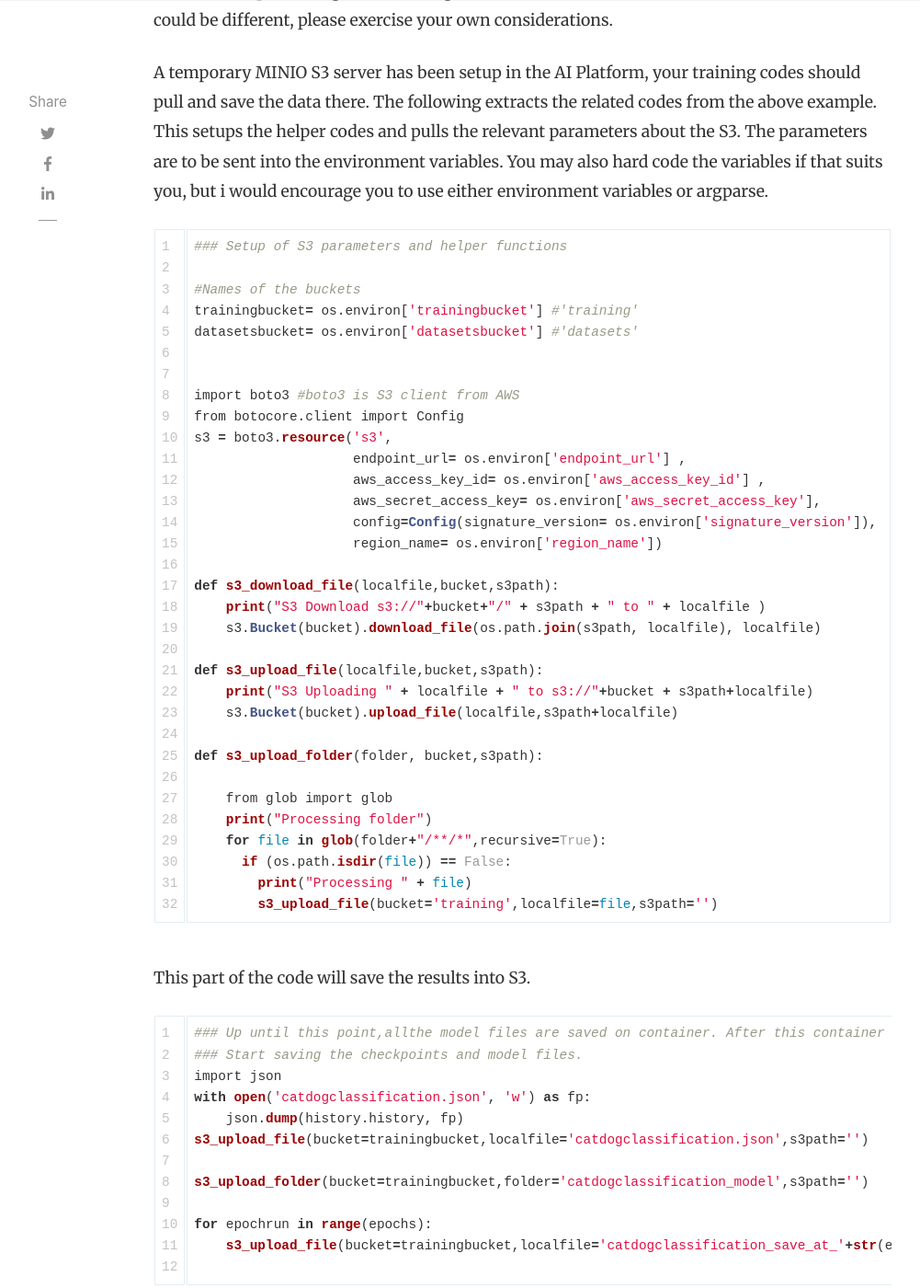
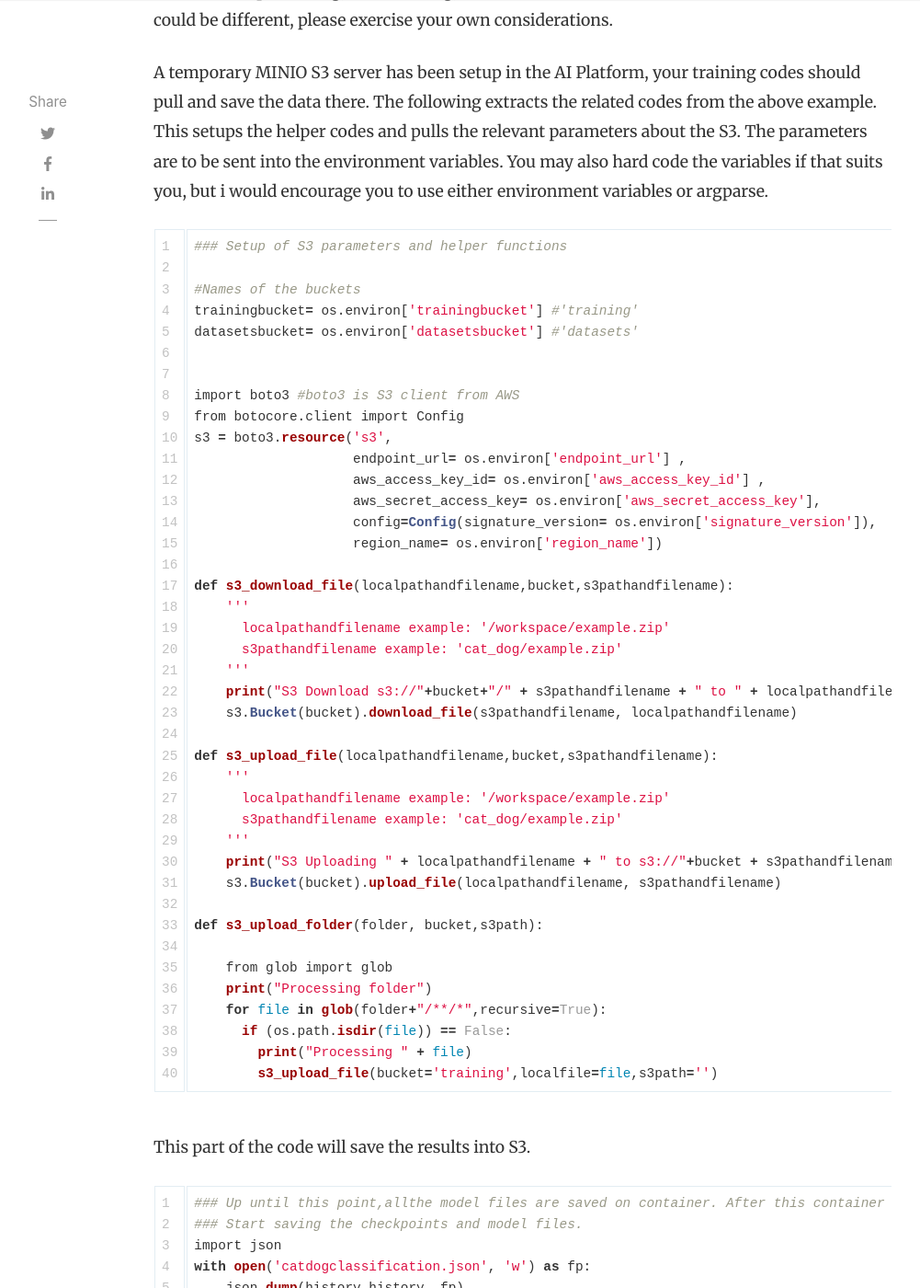
Before and after one commit to DinoHub/dinohub.github.io, a Jekyll site: the page built from _posts/2020-07-13-ml-dl-model-training-on-aiplatform-part1.md, in a window 1280 px wide and 1400 px high, scrolled down 4345 px. Shown: the whole window at 92% size, without its empty margins (118-1119 px from the left). Built offline with Jekyll 4.4.1, drawn with Linux system fonts in a browser that asks for light colours; nearby versions of some CDN libraries; comment, search, counter and statistics services are not loaded.

Commit message:
[BUG] improved code style

```diff
--- a/_posts/2020-07-13-ml-dl-model-training-on-aiplatform-part1.md
+++ b/_posts/2020-07-13-ml-dl-model-training-on-aiplatform-part1.md
@@ -86,13 +86,21 @@ s3 = boto3.resource('s3',
                     config=Config(signature_version= os.environ['signature_version']),
                     region_name= os.environ['region_name'])
 
-def s3_download_file(localfile,bucket,s3path):
-    print("S3 Download s3://"+bucket+"/" + s3path + " to " + localfile )
-    s3.Bucket(bucket).download_file(os.path.join(s3path, localfile), localfile)
+def s3_download_file(localpathandfilename,bucket,s3pathandfilename):
+    '''
+      localpathandfilename example: '/workspace/example.zip'
+      s3pathandfilename example: 'cat_dog/example.zip'
+    '''
+    print("S3 Download s3://"+bucket+"/" + s3pathandfilename + " to " + localpathandfilename)
+    s3.Bucket(bucket).download_file(s3pathandfilename, localpathandfilename)
 
-def s3_upload_file(localfile,bucket,s3path):
-    print("S3 Uploading " + localfile + " to s3://"+bucket + s3path+localfile)
-    s3.Bucket(bucket).upload_file(localfile,s3path+localfile)
+def s3_upload_file(localpathandfilename,bucket,s3pathandfilename):
+    '''
+      localpathandfilename example: '/workspace/example.zip'
+      s3pathandfilename example: 'cat_dog/example.zip'
+    '''
+    print("S3 Uploading " + localpathandfilename + " to s3://"+bucket + s3pathandfilename)
+    s3.Bucket(bucket).upload_file(localpathandfilename, s3pathandfilename)
 
 def s3_upload_folder(folder, bucket,s3path):
 
```
